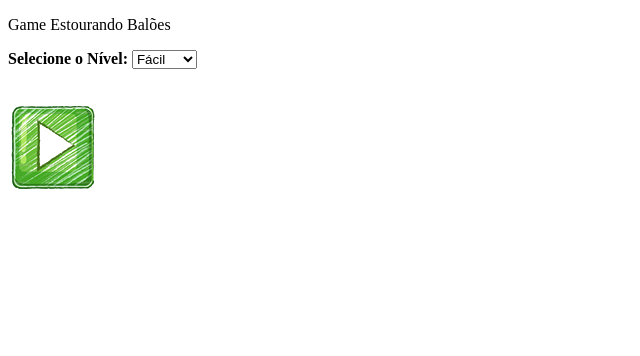
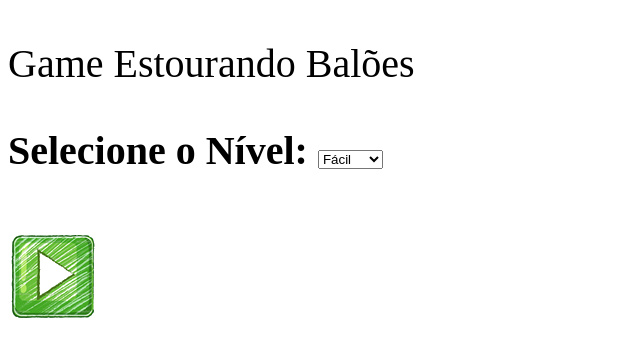
Before and after one commit to emecode/emecode.github.io, a plain HTML site: page index.html in a window 1280 px wide. Shown: the whole page, without its empty margins (0-640 px from the left). Drawn offline with Linux system fonts and the light colour scheme.

Commit message:
formatando 4

```diff
--- a/index.html
+++ b/index.html
@@ -19,10 +19,10 @@
 
 	<body>
 		<div>
-			<p style="font-size: "40px" font-color: "green" font-family: "arial";>
+			<p style="font-size: 40px" "font-color: green" "font-family: arial";>
 				Game Estourando Balões
 			</p>
-			<p>
+			<p style="font-size: 40px" "font-color: green" "font-family: arial";>
 				<b>Selecione o Nível: </b>
 				<select id="nivel_jogo">
 					<option value="1">Fácil</option>
```
